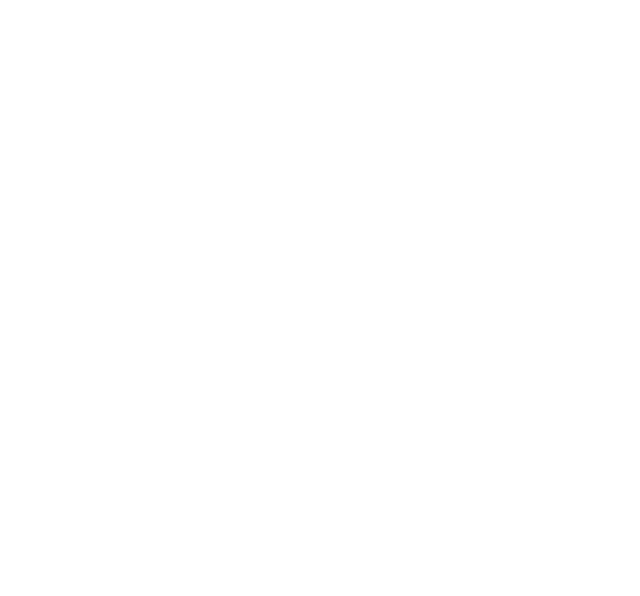
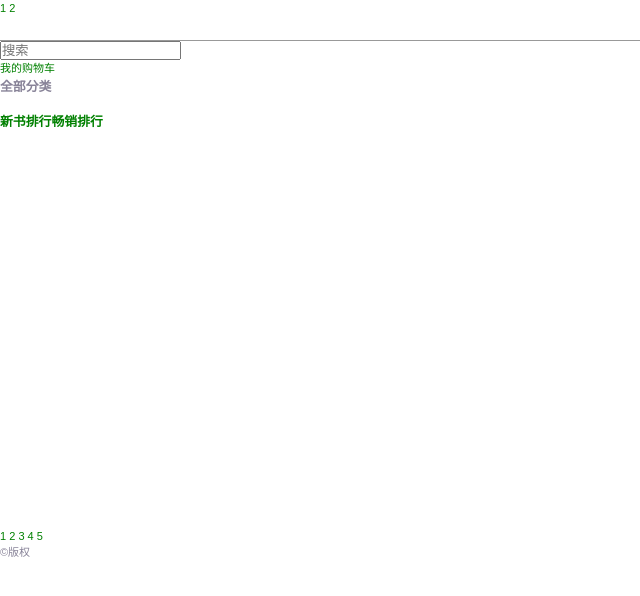
Before and after one commit to biaonice/myWebStore, a PHP site: page /trunk.html in a window 1280 px wide. Before the commit the part shown is empty. Shown: the top 596 px of the page, without its empty margins (0-640 px from the left). Run offline with PHP 8.4, Linux system fonts and the light colour scheme.

Commit message:
2016/11/14

```diff
--- a/index.html
+++ b/index.html
@@ -11,11 +11,9 @@
 </head>
 <body>
 	<div id="main">
-
 		<div class="header_top">
-			<span><a href="">退出</a></span>
+			<span><a href="">注册</a></span>
 			<span><a href="">登录</a></span>
-
 		</div>
 		<div class="logo">
 			<img src="image/logo.jpg" alt="">
--- a/style/basic.css
+++ b/style/basic.css
@@ -0,0 +1,15 @@
+/* create hanbiao 2016/11/14 */
+
+body{
+    font: 11px/1.5 Arial, Verdana, sans-serif;
+    color: #888398;
+}
+#pageHome{
+    width:100%;
+    height:auto;
+}
+#pageHeader{
+    width:1200px;
+    height:40px;
+    border-bottom:1px solid #999;
+}
--- a/style/commond.css
+++ b/style/commond.css
@@ -1,7 +1,7 @@
 /* CSS Document */
 body,ol,ul,h1,h2,h3,h4,h5,h6,p,th,td,dl,dd,form,fieldset,legend,input,textarea,select{margin:0;padding:0}
-body{font:12px "宋体","Arial Narrow",HELVETICA;background:#fff;-webkit-text-size-adjust:100%;}
-a{color:#172c45;text-decoration:none}
+body{font:12px "宋体","arial, helvetica, verdana, sans-serif",HELVETICA;background:#fff;-webkit-text-size-adjust:100%;}
+a{color:green;text-decoration:none}
 a:hover{color:#cd0200;text-decoration:underline}
 em{font-style:normal}
 li{list-style:none}
--- a/trunk.html
+++ b/trunk.html
@@ -3,10 +3,137 @@
 <head>
     <meta charset="UTF-8">
     <title>首页</title>
+    <link rel="stylesheet" href="style/commond.css">
+    <link rel="stylesheet" href="style/basic.css">
+
 </head>
 <body>
     <div content="homePage">
 
+        <div id="pageHeader">
+            <div id="pageHeaderTitle">
+                <span><a href="">1</a></span>
+                <span><a href="">2</a></span>
+            </div>
+        </div>
+
+        <div id="sectionHeader">
+            <div class="logo"></div>
+            <div class="formSearch">
+                <input type="text" placeholder="搜索">
+            </div>
+            <div class="shopingTrolley ">
+                <span><a href="">我的购物车</a></span>
+            </div>
+        </div>
+
+        <div id="section">
+            <nav>
+                <h3><span>全部分类</span><img src="" alt=""></h3>
+                <ul>
+                    <li><a href=""></a></li>
+                    <li><a href=""></a></li>
+                    <li><a href=""></a></li>
+                    <li><a href=""></a></li>
+                    <li><a href=""></a></li>
+                    <li><a href=""></a></li>
+                </ul>
+            </nav>
+            <div class="sactionIndex">
+                <nav>
+                    <ul>
+                        <li><a href=""></a></li>
+                        <li><a href=""></a></li>
+                        <li><a href=""></a></li>
+                        <li><a href=""></a></li>
+                        <li><a href=""></a></li>
+                        <li><a href=""></a></li>
+                        <li><a href=""></a></li>
+                        <li><a href=""></a></li>
+                        <li><a href=""></a></li>
+                        <li><a href=""></a></li>
+                    </ul>
+                </nav>
+            </div>
+
+            <div class="sectionRotate">
+                <a href=""><img src="" alt=""></a>
+                <a href=""><img src="" alt=""></a>
+                <a href=""><img src="" alt=""></a>
+            </div>
+
+            <div class="sectionRight">
+                <h3><span><a href="">新书排行</a></span><span><a href="">畅销排行</a></span></h3>
+                <ul>
+                    <li><a href=""></a></li>
+                    <li><a href=""></a></li>
+                    <li><a href=""></a></li>
+                    <li><a href=""></a></li>
+                    <li><a href=""></a></li>
+                </ul>
+            </div>
+        </div>
+
+        <div id="pageCenter">
+            <div class="pagTab">
+                <h3></h3>
+                <nav class="navTab">
+                    <ul>
+                        <li><a href=""></a></li>
+                        <li><a href=""></a></li>
+                        <li><a href=""></a></li>
+                        <li><a href=""></a></li>
+                        <li><a href=""></a></li>
+                    </ul>
+                </nav>
+                <ul class="tab1">
+                    <li><a href=""><img src="" alt=""></a></li>
+                    <li><a href=""><img src="" alt=""></a></li>
+                    <li><a href=""><img src="" alt=""></a></li>
+                    <li><a href=""><img src="" alt=""></a></li>
+                    <li><a href=""><img src="" alt=""></a></li>
+                    <li><a href=""><img src="" alt=""></a></li>
+                </ul>
+
+                <ul class="tab2">
+                    <li><a href=""><img src="" alt=""></a></li>
+                    <li><a href=""><img src="" alt=""></a></li>
+                    <li><a href=""><img src="" alt=""></a></li>
+                    <li><a href=""><img src="" alt=""></a></li>
+                    <li><a href=""><img src="" alt=""></a></li>
+                    <li><a href=""><img src="" alt=""></a></li>
+                </ul>
+                <ul class="tab3">
+                    <li><a href=""><img src="" alt=""></a></li>
+                    <li><a href=""><img src="" alt=""></a></li>
+                    <li><a href=""><img src="" alt=""></a></li>
+                    <li><a href=""><img src="" alt=""></a></li>
+                    <li><a href=""><img src="" alt=""></a></li>
+                    <li><a href=""><img src="" alt=""></a></li>
+                </ul>
+                <ul class="tab4">
+                <li><a href=""><img src="" alt=""></a></li>
+                <li><a href=""><img src="" alt=""></a></li>
+                <li><a href=""><img src="" alt=""></a></li>
+                <li><a href=""><img src="" alt=""></a></li>
+                <li><a href=""><img src="" alt=""></a></li>
+                <li><a href=""><img src="" alt=""></a></li>
+            </ul>
+            </div>
+
+            <div id="pageBottom">
+                <div class="pageButtomLink">
+                    <a href="">1</a>
+                    <a href="">2</a>
+                    <a href="">3</a>
+                    <a href="">4</a>
+                    <a href="">5</a>
+                </div>
+                <div id="footer">
+                    <p>&copy;版权</p>
+                </div>
+            </div>
+        </div>
     </div>
 </body>
 </html>
--- a/模板.html
+++ b/模板.html
@@ -1,7 +1,7 @@
 <!DOCTYPE html>
 <html lang="en" >
 <head>
-	<meta http-equiv="content-type" content="text/html; charset=iso-8859-1" />
+	<meta http-equiv="content-type" content="text/html; charset=utf-8" />
 	<meta name="author" content="Dave Shea" />
 	<meta name="keywords" content="design, css, cascading, style, sheets, xhtml, graphic design, w3c, web standards, visual, display" />
 	<meta name="description" content="A demonstration of what can be accomplished visually through CSS-based design." />
```
Also changed, not shown: html常用特殊字符的表示方法.html (added, +26 -0 lines), webstorm常用快捷键.html (+4 -4 lines).
